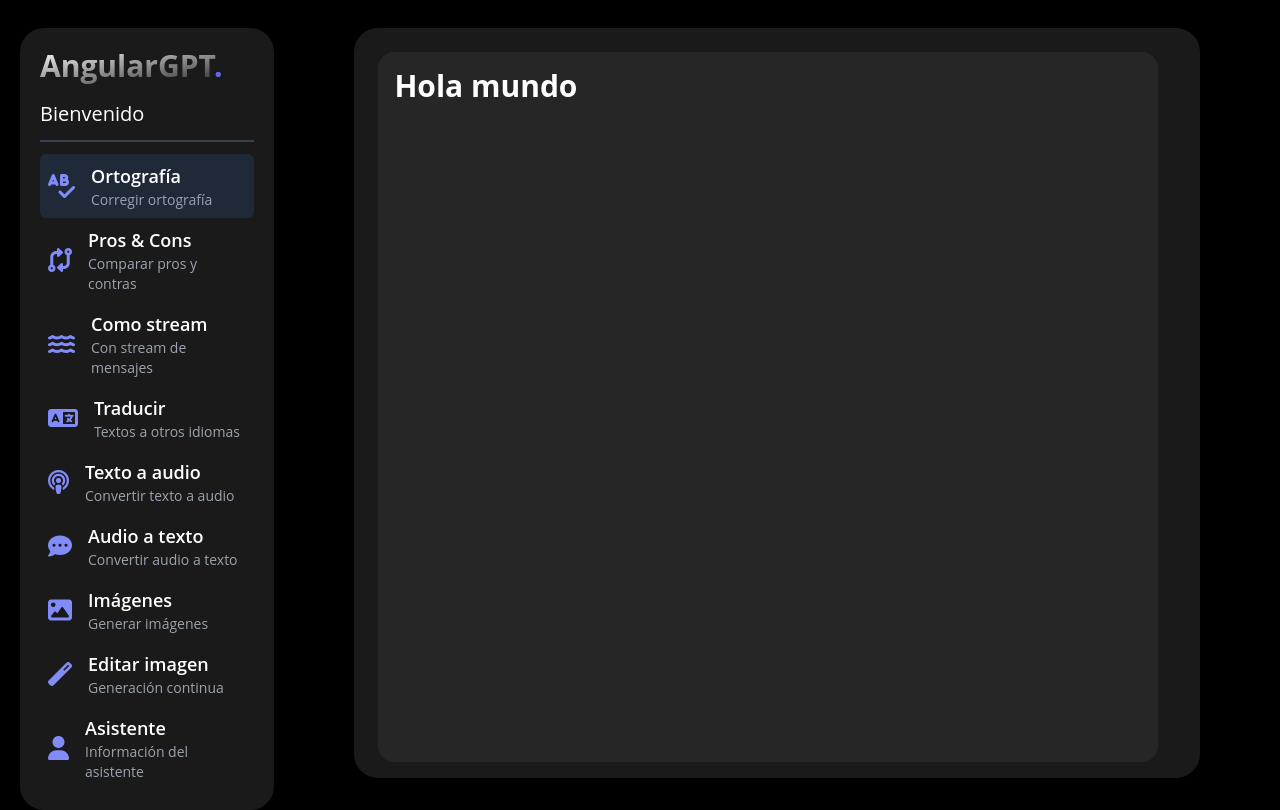
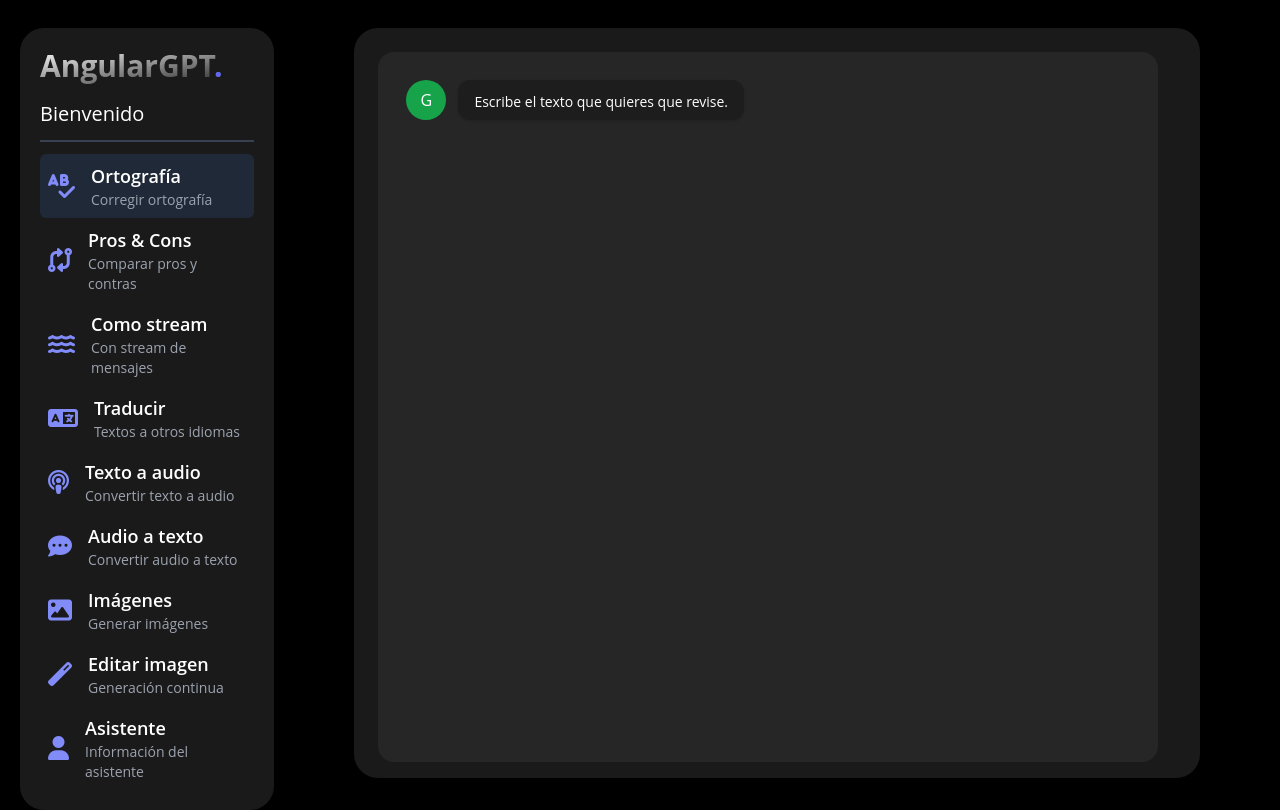
Before and after one commit to dotJManuel/Angular-GPT, an Angular app: page /orthography in a window 1280 px wide. Built offline with nearby package versions, Linux system fonts and the light colour scheme.

Commit message:
chat message component created

```diff
--- /dev/null
+++ b/src/app/presentation/components/chat-bubbles/chatMessage/chatMessage.component.html
@@ -0,0 +1,14 @@
+
+<div class="col-start-1 col-end-9 p-3 rounded-lg">
+    <div class="flex flex-row items-start">
+
+        <div class="flex items-center justify-center h-10 w-10 rounded-full bg-green-600 flex-shrink-0">
+            G
+        </div>
+
+        <div class="relative ml-3 text-sm bg-black bg-opacity-25 pt-3 pb-2 px-4 shadow rounded-xl">
+            {{ text }}
+        </div>
+
+    </div>
+</div>
--- /dev/null
+++ b/src/app/presentation/components/chat-bubbles/chatMessage/chatMessage.component.ts
@@ -0,0 +1,17 @@
+import { CommonModule } from '@angular/common';
+import { ChangeDetectionStrategy, Component, Input } from '@angular/core';
+
+@Component({
+    selector: 'app-chat-message',
+    standalone: true,
+    imports: [
+        CommonModule,
+    ],
+    templateUrl: './chatMessage.component.html',
+    changeDetection: ChangeDetectionStrategy.OnPush,
+})
+export class ChatMessageComponent {
+
+    @Input({ required: true }) text!: string;
+
+}
--- a/src/app/presentation/pages/orthographyPage/orthographyPage.component.html
+++ b/src/app/presentation/pages/orthographyPage/orthographyPage.component.html
@@ -2,7 +2,9 @@
     <div class="chat-messages">
 
         <div class="grid gap-y-2">
-            <h1>Hola mundo</h1>
+            <app-chat-message
+                text="Escribe el texto que quieres que revise."
+            />
         </div>
     </div>
 
--- a/src/app/presentation/pages/orthographyPage/orthographyPage.component.ts
+++ b/src/app/presentation/pages/orthographyPage/orthographyPage.component.ts
@@ -1,11 +1,13 @@
 import { CommonModule } from '@angular/common';
 import { ChangeDetectionStrategy, Component } from '@angular/core';
+import { ChatMessageComponent } from '../../components/chat-bubbles/chatMessage/chatMessage.component';
 
 @Component({
   selector: 'app-orthography-page',
   standalone: true,
   imports: [
     CommonModule,
+    ChatMessageComponent
   ],
   templateUrl: './orthographyPage.component.html',
   changeDetection: ChangeDetectionStrategy.OnPush,
```
